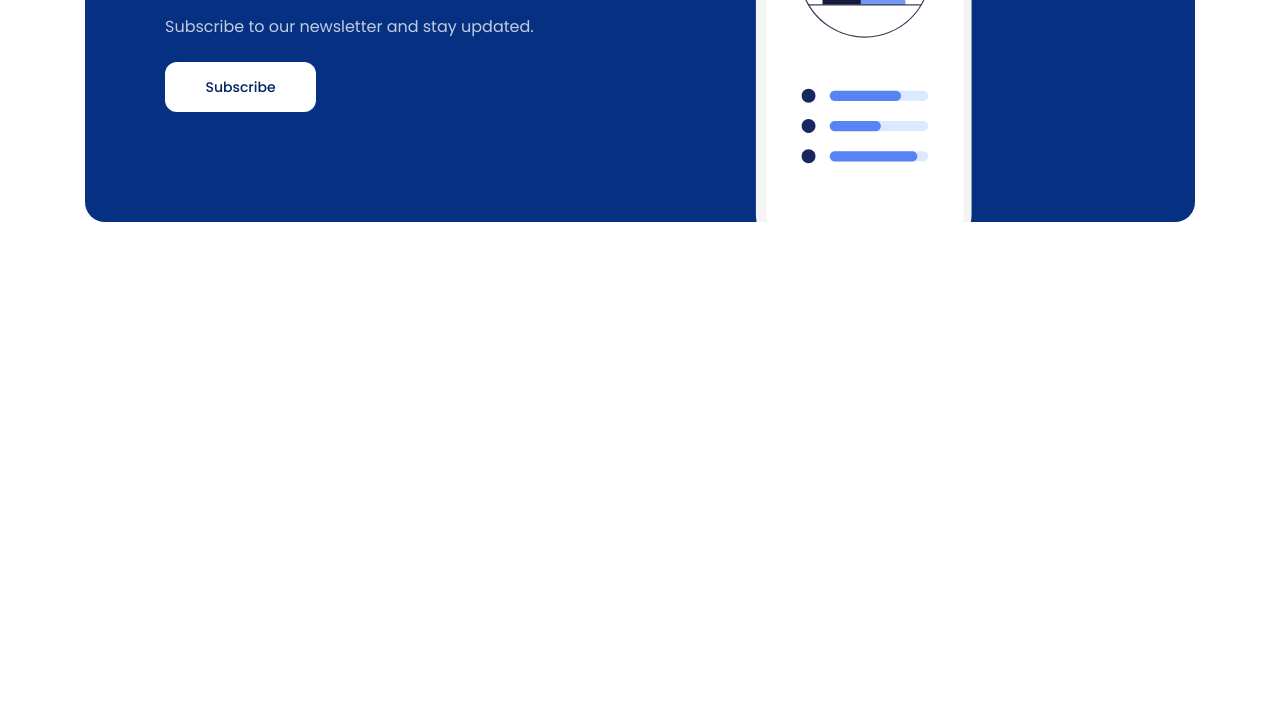
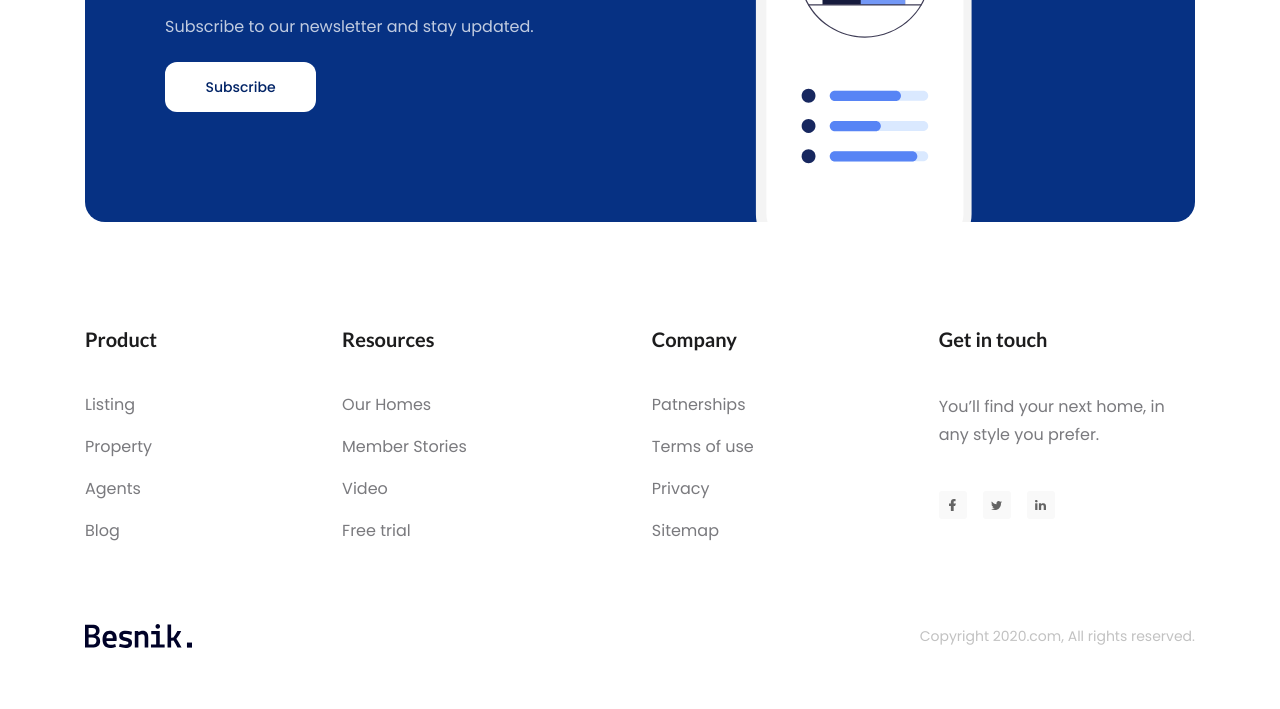
Before and after one commit to khoapnaGH/f8-project-01, a plain HTML site: page index.html in a window 1280 px wide. Shown: the part 3681-4390 px from the top of the page. Drawn offline with Linux system fonts and the light colour scheme.

Commit message:
done footer

```diff
--- a/assets/css/styles.css
+++ b/assets/css/styles.css
@@ -549,3 +549,78 @@ a {
   bottom: 0;
   right: 221px;
 }
+
+/* footer */
+.footer {
+  margin-top: 55px;
+  padding: 50px 0 58px;
+}
+
+.footer .row-top {
+  display: flex;
+  gap: 185px;
+}
+
+.footer .column .heading {
+  font-family: "Lato", sans-serif;
+  font-weight: 700;
+  font-size: 20px;
+  color: #1c1c1d;
+  line-height: 24px;
+}
+
+.footer .list,
+.footer .desc {
+  margin-top: 42px;
+}
+
+.footer .list .item {
+  margin-top: 18px;
+}
+
+.footer .item a,
+.footer .desc {
+  font-weight: 400;
+  font-size: 16px;
+  color: #7a7a7e;
+  white-space: nowrap;
+  line-height: 24px;
+}
+
+.footer .desc {
+  white-space: normal;
+  line-height: 1.75;
+}
+
+.footer .social {
+  margin-top: 42px;
+  display: flex;
+  gap: 16px;
+}
+
+.footer .social .social-link {
+  width: 28px;
+  height: 28px;
+  display: flex;
+  align-items: center;
+  justify-content: center;
+  border-radius: 3px;
+  background: #f9f9f9;
+}
+
+.footer .social .social-link:hover {
+  background-color: #ededed;
+}
+
+.footer .row-bottom {
+  margin-top: 81px;
+  display: flex;
+  align-items: center;
+  justify-content: space-between;
+}
+
+.footer .copy-right {
+  font-weight: 400;
+  font-size: 14px;
+  color: #c2c2c2;
+}
--- a/index.html
+++ b/index.html
@@ -6,11 +6,17 @@
     <meta name="viewport" content="width=device-width, initial-scale=1.0" />
     <title>Document</title>
     <link rel="stylesheet" href="./assets/css/reset.css" />
+    <link rel="preconnect" href="https://fonts.googleapis.com" />
+    <link rel="preconnect" href="https://fonts.gstatic.com" crossorigin />
+    <link
+      href="https://fonts.googleapis.com/css2?family=Lato:wght@700&display=swap"
+      rel="stylesheet"
+    />
     <link rel="stylesheet" href="./assets/fonts/stylesheet.css" />
     <link rel="stylesheet" href="./assets/css/styles.css" />
   </head>
   <body>
-    <main style="height: 10000px">
+    <main>
       <!-- Header -->
       <header class="header">
         <div class="content">
@@ -404,6 +410,87 @@
           </div>
         </div>
       </div>
+
+      <!-- Footer -->
+      <footer class="footer">
+        <div class="content">
+          <div class="row row-top">
+            <!-- Product column -->
+            <div class="column">
+              <h3 class="heading">Product</h3>
+              <ul class="list">
+                <li class="item">
+                  <a href="">Listing</a>
+                </li>
+                <li class="item">
+                  <a href="">Property</a>
+                </li>
+                <li class="item">
+                  <a href="">Agents</a>
+                </li>
+                <li class="item">
+                  <a href="">Blog</a>
+                </li>
+              </ul>
+            </div>
+            <div class="column">
+              <h3 class="heading">Resources</h3>
+              <ul class="list">
+                <li class="item">
+                  <a href="">Our Homes</a>
+                </li>
+                <li class="item">
+                  <a href="">Member Stories</a>
+                </li>
+                <li class="item">
+                  <a href="">Video</a>
+                </li>
+                <li class="item">
+                  <a href="">Free trial</a>
+                </li>
+              </ul>
+            </div>
+            <div class="column">
+              <h3 class="heading">Company</h3>
+              <ul class="list">
+                <li class="item">
+                  <a href="">Patnerships</a>
+                </li>
+                <li class="item">
+                  <a href="">Terms of use</a>
+                </li>
+                <li class="item">
+                  <a href="">Privacy</a>
+                </li>
+                <li class="item">
+                  <a href="">Sitemap</a>
+                </li>
+              </ul>
+            </div>
+            <div class="column">
+              <h3 class="heading">Get in touch</h3>
+              <p class="desc">
+                You’ll find your next home, in any style you prefer.
+              </p>
+              <div class="social">
+                <a href="#!" class="social-link"
+                  ><img src="./assets/img/facebook.svg" alt=""
+                /></a>
+                <a href="#!" class="social-link"
+                  ><img src="./assets/img/twitter.svg" alt=""
+                /></a>
+                <a href="#!" class="social-link"
+                  ><img src="./assets/img/in.svg" alt=""
+                /></a>
+              </div>
+            </div>
+          </div>
+          <div class="row row-bottom">
+            <img src="./assets/img/logo.svg" alt="Besnik." class="logo" />
+            <p class="copy-right">Copyright 2020.com, All rights reserved.</p>
+          </div>
+        </div>
+      </footer>
     </main>
   </body>
 </html>
```
Also changed, not shown: assets/img/facebook.svg (added), assets/img/in.svg (added), assets/img/twitter.svg (added).
